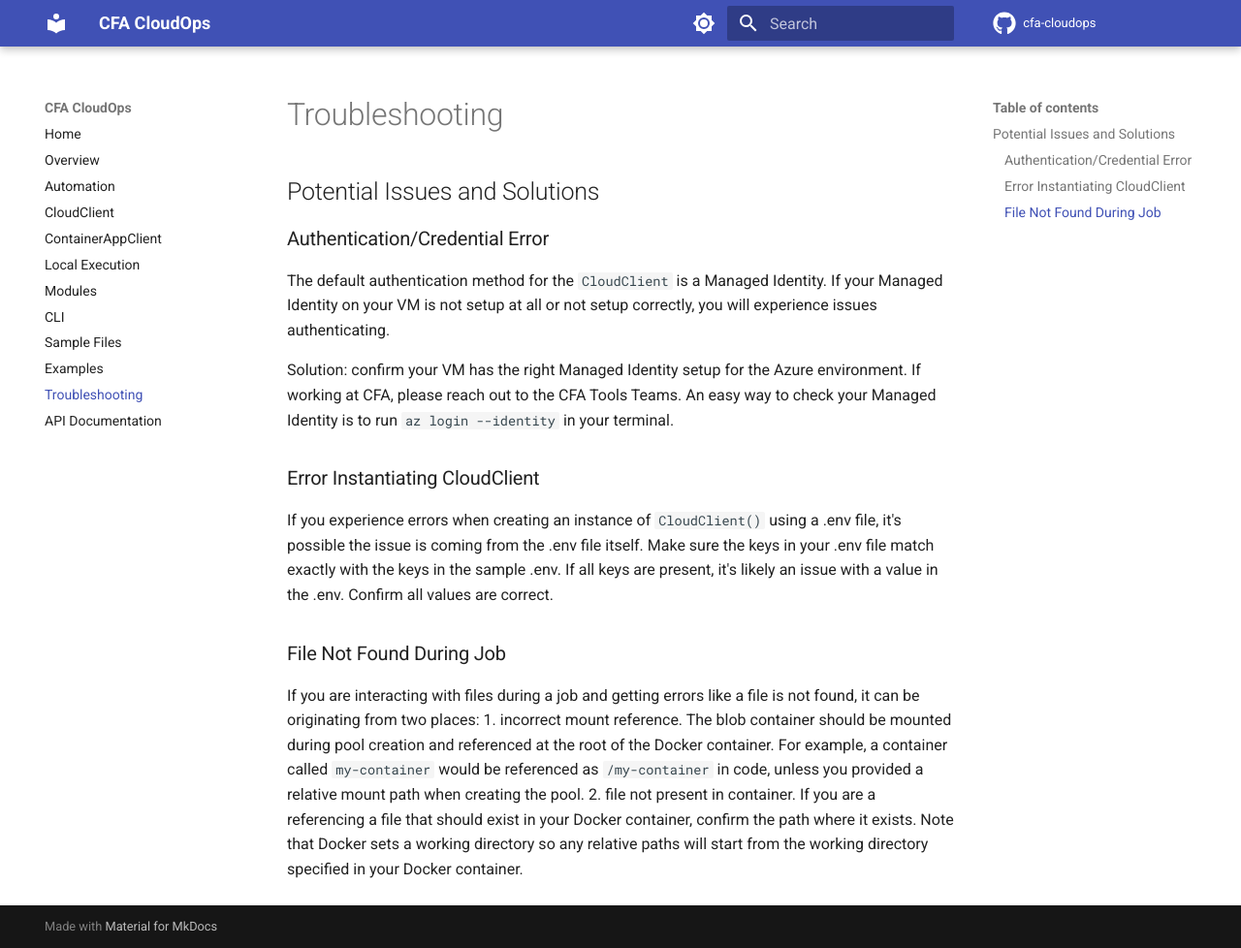
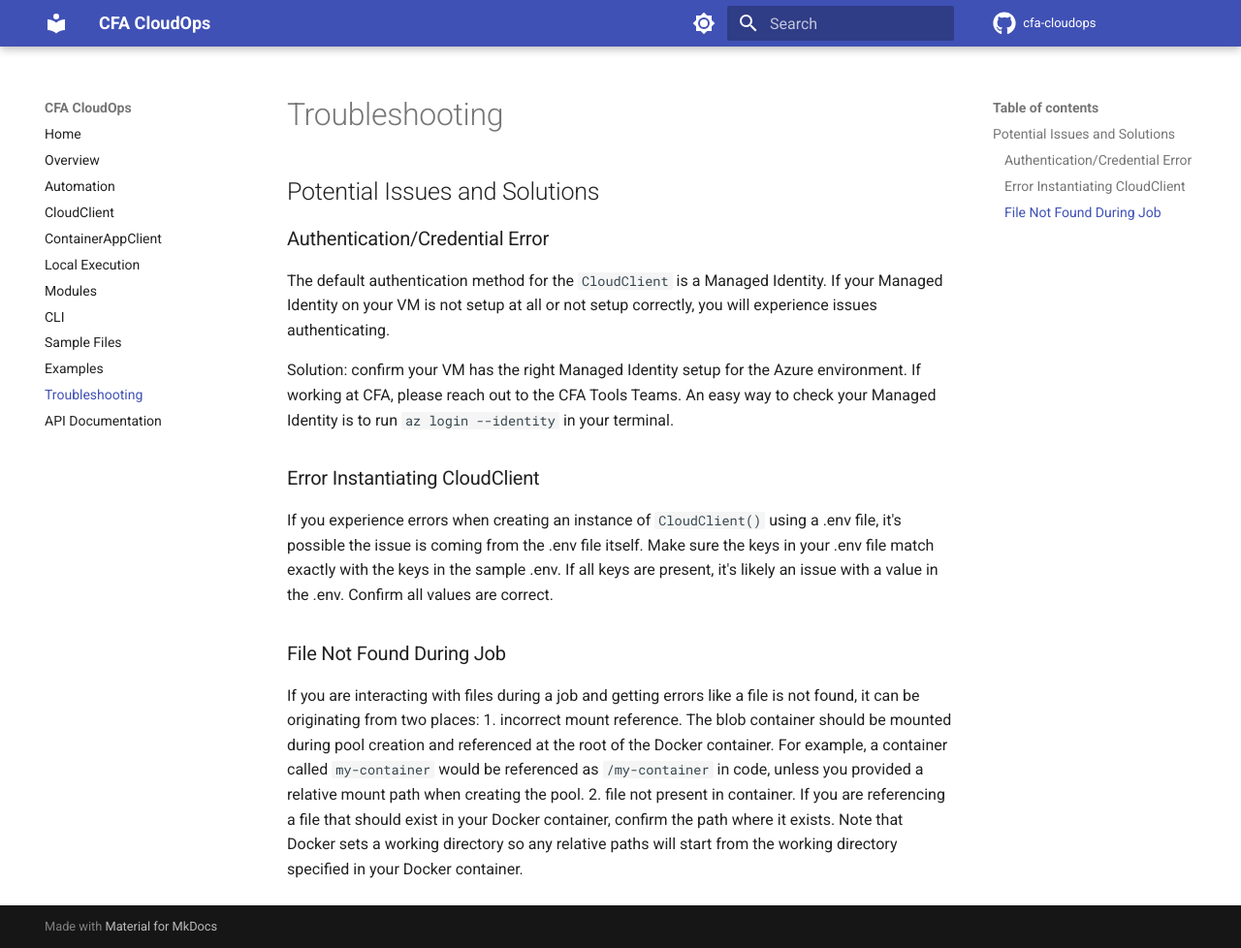
Before and after one commit to CDCgov/cfa-cloudops, an MkDocs documentation site: the page built from docs/troubleshooting.md, in a window 1280 px wide and 978 px high. Shown: the whole window at 97% size. Built offline with MkDocs 1.6.1 and Material for MkDocs 9.7.7, drawn with Linux system fonts in a browser that asks for light colours; comment, search, counter and statistics services are not loaded.

Commit message:
Potential fix for pull request finding
Co-authored-by: Copilot Autofix powered by AI <175728472+Copilot@users.noreply.github.com>

```diff
--- a/docs/troubleshooting.md
+++ b/docs/troubleshooting.md
@@ -17,4 +17,4 @@ If you experience errors when creating an instance of `CloudClient()` using a .e
 
 If you are interacting with files during a job and getting errors like a file is not found, it can be originating from two places:
 1. incorrect mount reference. The blob container should be mounted during pool creation and referenced at the root of the Docker container. For example, a container called `my-container` would be referenced as `/my-container` in code, unless you provided a relative mount path when creating the pool.
-2. file not present in container. If you are a referencing a file that should exist in your Docker container, confirm the path where it exists. Note that Docker sets a working directory so any relative paths will start from the working directory specified in your Docker container.
+2. file not present in container. If you are referencing a file that should exist in your Docker container, confirm the path where it exists. Note that Docker sets a working directory so any relative paths will start from the working directory specified in your Docker container.
```
